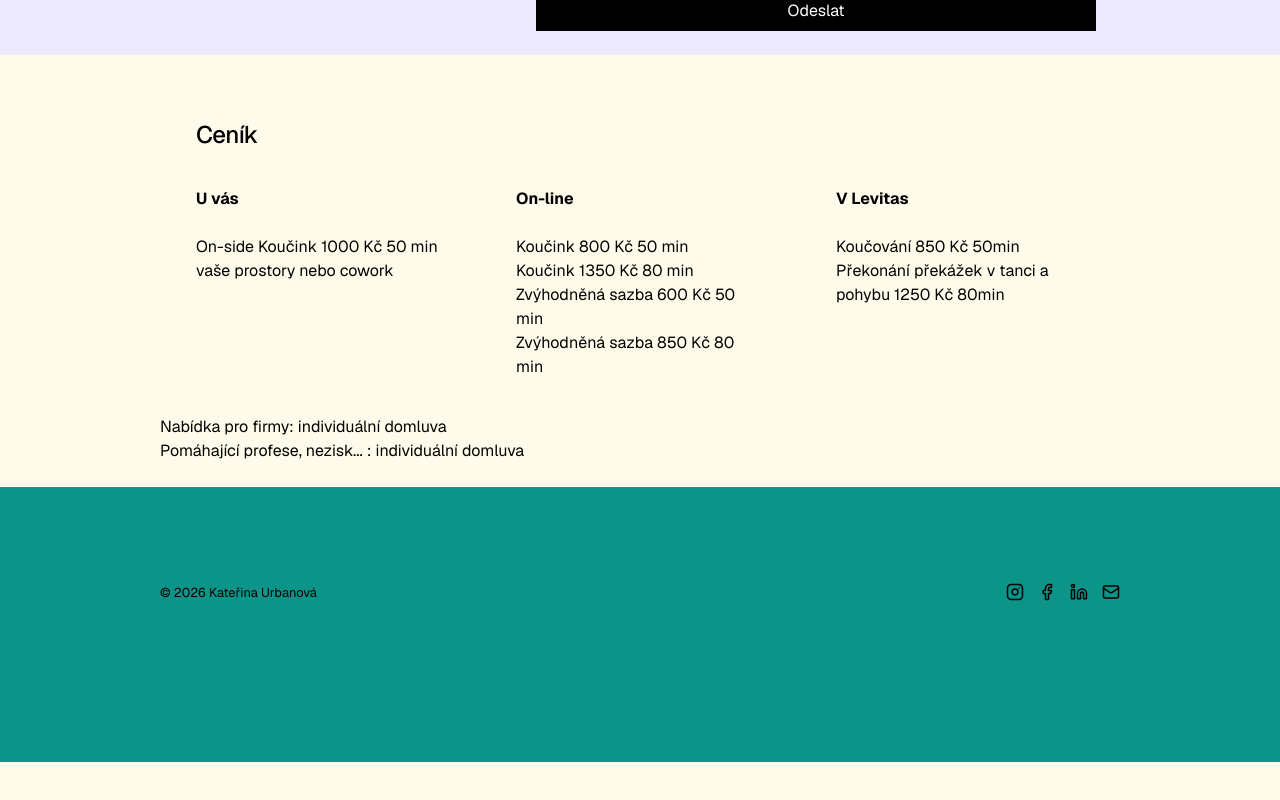
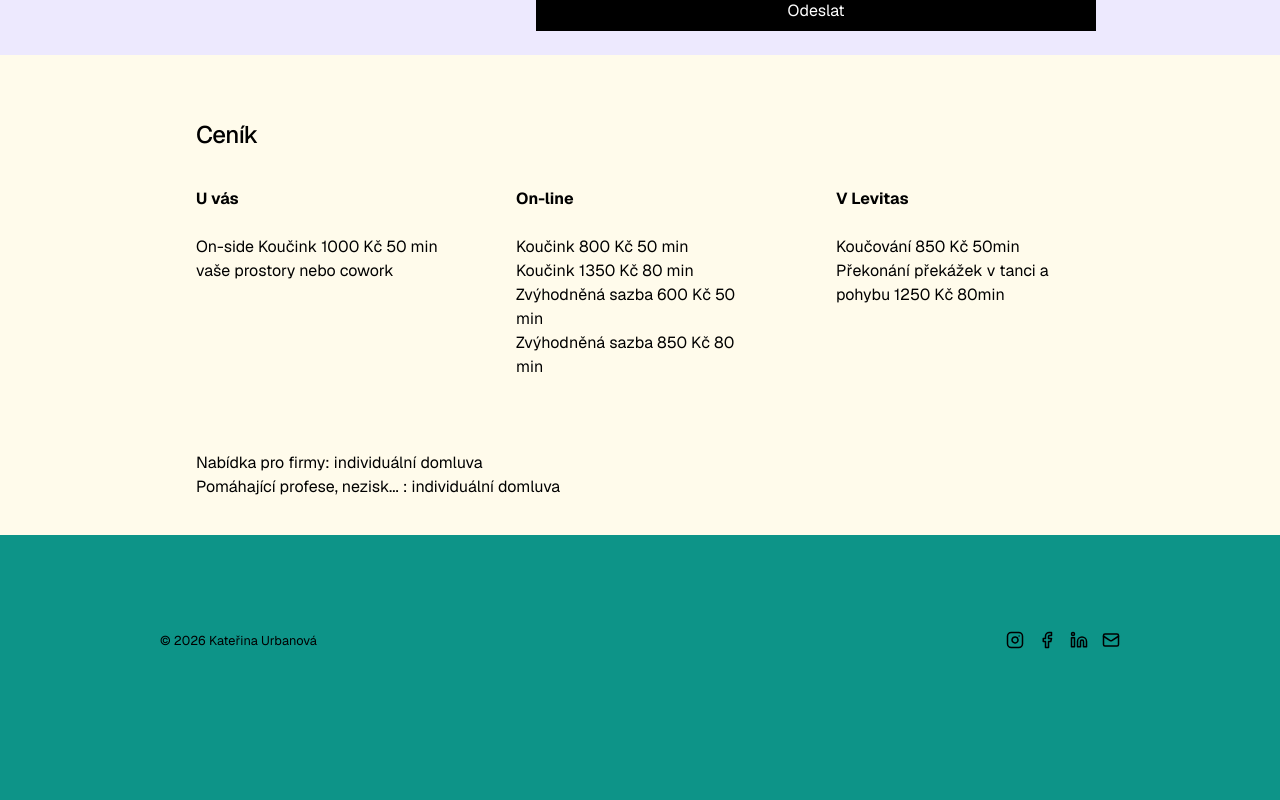
Before and after one commit to PetitSuave/suavecoachweb, a Next.js app: page / in a window 1280 px wide. Shown: the part 1695-2495 px from the top of the page. Before the commit the page ends 2457 px from the top, so only its background shows below. Built offline with nearby package versions, Linux system fonts and the light colour scheme.

Commit message:
Added: margin for custom pricing

```diff
--- a/app/page.tsx
+++ b/app/page.tsx
@@ -140,7 +140,7 @@ export default function Page() {
                                 <p> Překonání překážek v tanci a pohybu 1250 Kč 80min</p>
                                 </div>
                             </div>
-                            <div className="mb-6">
+                            <div className="mb-6 md:m-9">
                                 <p> Nabídka pro firmy: individuální domluva </p>
                                 <p> Pomáhající profese, nezisk... : individuální domluva </p>
                             </div>
```
